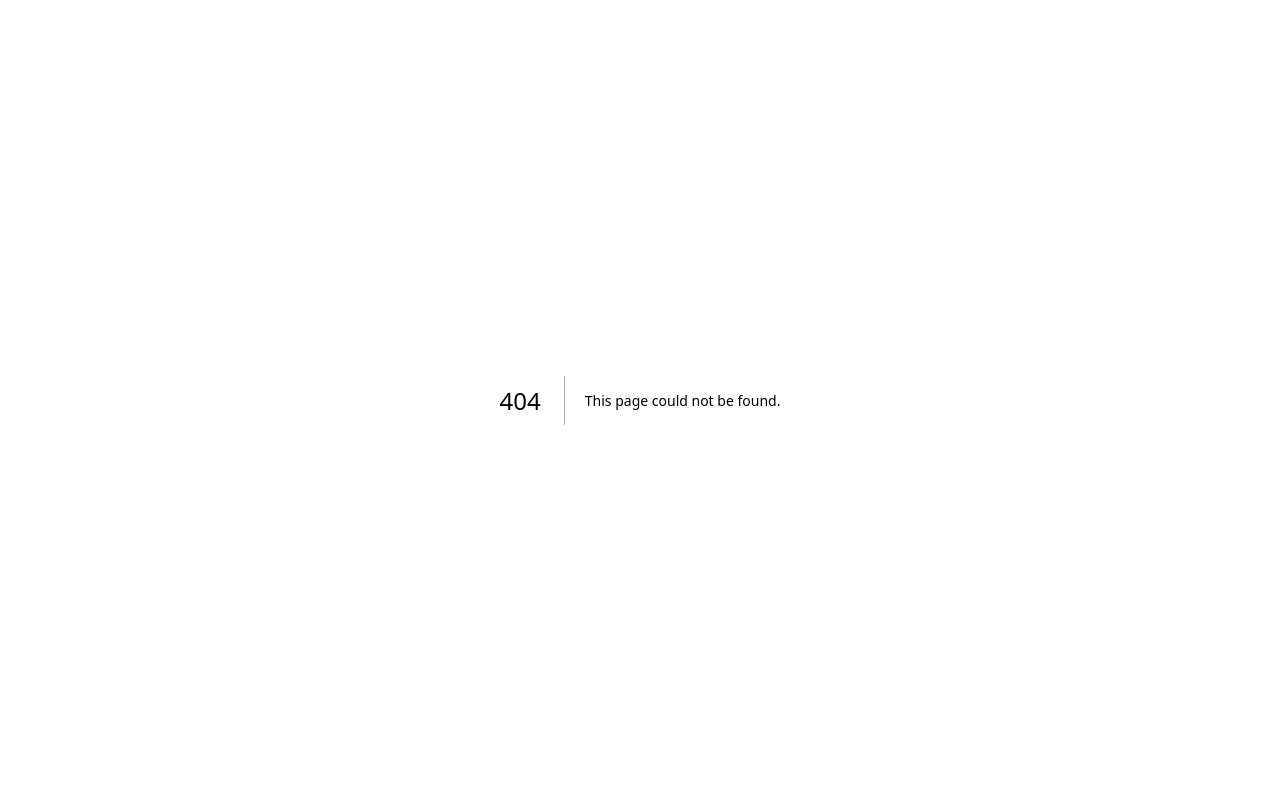
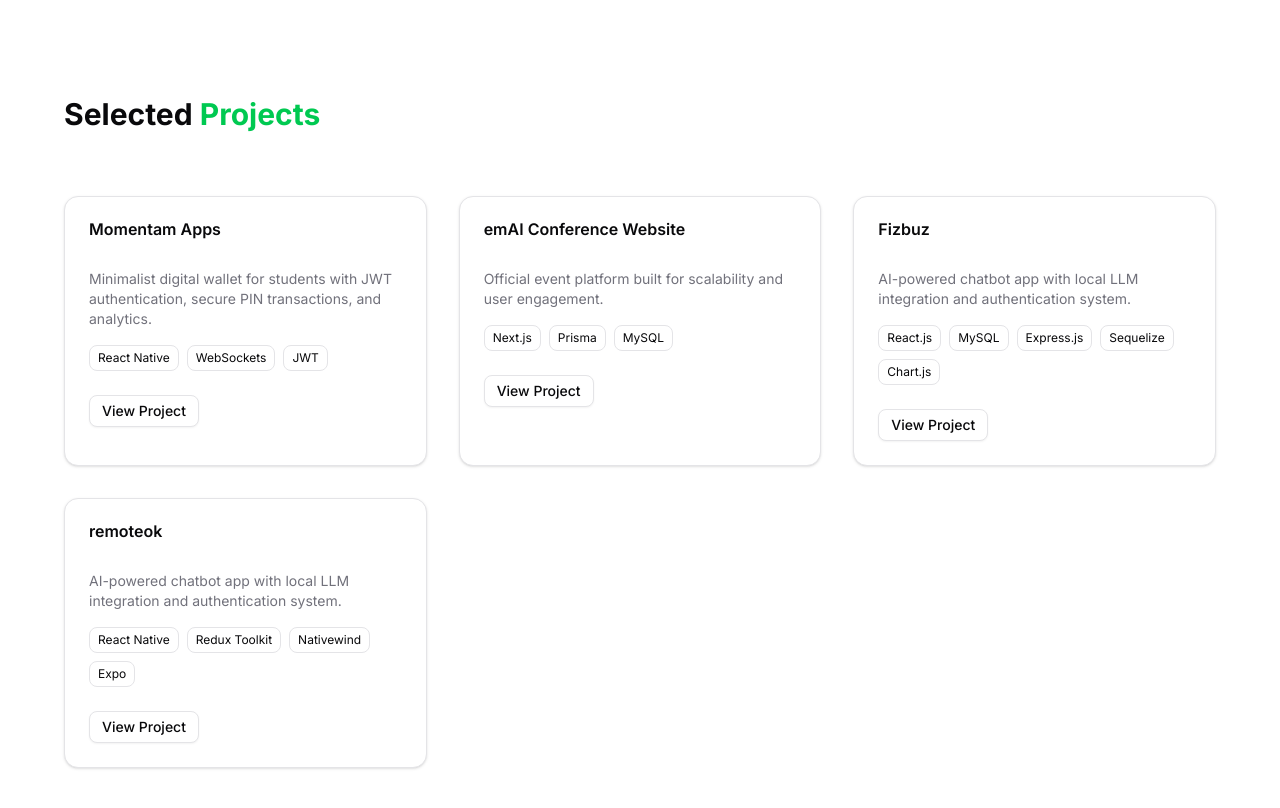
Before and after one commit to gilbertmunuotz/my-portfolio, a Next.js app: page /projects in a window 1280 px wide. Before the commit this address had no page. Shown: the top 808 px of the page. Built offline with nearby package versions, Linux system fonts and the light colour scheme.

Commit message:
#feat: restructured portfolio layout and added new sections

```diff
--- /dev/null
+++ b/app/Navbar/page.tsx
@@ -0,0 +1,18 @@
+import { ModeToggle } from '@/components/modeToggle'
+
+export default function page() {
+    return (
+        <div>
+            <div className='max-w-6xl mx-auto py-10 flex justify-between'>
+                <div>
+                    <span className="text-base text-green-500 font-medium">
+                        gilbertmunuotz
+                    </span>
+                </div>
+                <div>
+                    <ModeToggle />
+                </div>
+            </div >
+        </div>
+    )
+}
--- /dev/null
+++ b/app/contact/page.tsx
@@ -0,0 +1,29 @@
+import { Button } from "@/components/ui/button"
+import { Mail } from "lucide-react"
+
+export default function ContactSection() {
+  return (
+    <section className="py-24 px-6">
+      <div className="max-w-4xl mx-auto text-center">
+
+        <h2 className="text-3xl font-bold mb-6">
+          Let’s Build Something <span className="text-green-500">Great</span>
+        </h2>
+
+        <p className="text-muted-foreground mb-10">
+          Open to collaborations, freelance opportunities, and
+          product-focused engineering roles.
+        </p>
+
+        <Button
+          size="lg"
+          className="bg-green-500 hover:bg-green-600 text-white"
+        >
+          <Mail className="mr-2 h-4 w-4" />
+          Contact Me
+        </Button>
+
+      </div>
+    </section>
+  )
+}
--- /dev/null
+++ b/app/footer/page.tsx
@@ -0,0 +1,34 @@
+import { SiGithub, SiX } from '@icons-pack/react-simple-icons';
+
+export default function Footer() {
+    return (
+        <footer className="border-t py-10 px-6">
+            <div className="max-w-6xl mx-auto flex flex-col md:flex-row justify-between items-center gap-4 text-sm text-muted-foreground">
+
+                <div>
+                    © {new Date().getFullYear()} All rights reserved.
+                </div>
+                <div className="flex items-center gap-6">
+                    <a
+                        href="https://github.com/gilbertmunuotz"
+                        target="_blank"
+                        rel="noopener noreferrer"
+                        aria-label="GitHub profile"
+                    >
+                        <SiGithub title="GitHub" size={28} className="hover:scale-110 transition-transform" />
+                    </a>
+
+                    <a
+                        href="https://x.com/gilbertmunuotz"
+                        target="_blank"
+                        rel="noopener noreferrer"
+                        aria-label="X profile"
+                    >
+                        <SiX title="X" size={28} className="hover:scale-110 transition-transform" />
+                    </a>
+                </div>
+
+            </div>
+        </footer>
+    )
+}
--- a/app/home/page.tsx
+++ b/app/home/page.tsx
@@ -1,19 +1,6 @@
-import { ModeToggle } from '@/components/modeToggle'
-import React from 'react'
-
 export default function Home() {
     return (
-        <section className='mx-12'>
-            <div className='py-10 flex justify-between'>
-                <div>
-                    <span className="text-base text-green-500 font-medium">
-                        gilbertmunuotz
-                    </span>
-                </div>
-                <div>
-                    <ModeToggle />
-                </div>
-            </div >
+        <section className='mx-14'>
             <div>
                 <p className='py-2 text-left text-lg text-muted-foreground'>
                     A full-stack developer with over 4+ years of experience building scalable web and mobile applications. I specialize in crafting secure, efficient solutions using modern technologies like React Native, NextJS, Prisma, and MySQL.
--- a/app/page.tsx
+++ b/app/page.tsx
@@ -1,13 +1,25 @@
 import HomeComponent from './home/page';
-import ImageComponennt from "./image/page";
+import ImageComponent from "./image/page";
 import ServiceComponent from "./services/page";
 import TimelineComponent from "./timeline/page";
+import ProjectComponent from "./projects/page";
+import ContactComponent from "./contact/page";
+import NavbarComponent from "./Navbar/page";
+import FooterComponent from "./footer/page";
 
 export default function page() {
-  return <>
-    <HomeComponent />
-    <ImageComponennt />
-    <ServiceComponent />
-    <TimelineComponent />
-  </>
+  return (
+    <main className="w-full">
+      <NavbarComponent/>
+      <div className="max-w-6xl mx-auto px-6 sm:px-8 lg:px-12">
+        <HomeComponent />
+        <ImageComponent />
+        <ServiceComponent />
+        <TimelineComponent />
+        <ProjectComponent />
+        <ContactComponent />
+      </div>
+      <FooterComponent />
+    </main>
+  )
 }
--- /dev/null
+++ b/app/projects/page.tsx
@@ -0,0 +1,86 @@
+"use client"
+
+import { Card, CardContent, CardHeader, CardTitle } from "@/components/ui/card"
+import { Button } from "@/components/ui/button"
+
+const projects = [
+  {
+    title: "Momentam Apps",
+    description:
+      "Minimalist digital wallet for students with JWT authentication, secure PIN transactions, and analytics.",
+    tech: ["React Native", "WebSockets", "JWT"],
+    link: "https://momentam.io",
+  },
+  {
+    title: "emAI Conference Website",
+    description:
+      "Official event platform built for scalability and user engagement.",
+    tech: ["Next.js", "Prisma", "MySQL"],
+    link: "https://emaiconference.com",
+  },
+  {
+    title: "Fizbuz",
+    description:
+      "AI-powered chatbot app with local LLM integration and authentication system.",
+    tech: ["React.js", "MySQL", "Express.js", "Sequelize", "Chart.js"],
+    link: "https://fizbuz-delta.vercel.app/login",
+  },
+  {
+    title: "remoteok",
+    description:
+      "AI-powered chatbot app with local LLM integration and authentication system.",
+    tech: ["React Native", "Redux Toolkit", "Nativewind", "Expo"],
+    link: "https://github.com/gilbertmunuotz/remoteok",
+  },
+]
+
+export default function ProjectsSection() {
+  return (
+    <section className="py-24 px-6">
+      <div className="max-w-6xl mx-auto">
+
+        <h2 className="text-3xl font-bold mb-16">
+          Selected <span className="text-green-500">Projects</span>
+        </h2>
+
+        <div className="grid md:grid-cols-2 lg:grid-cols-3 gap-8">
+          {projects.map((project, index) => (
+            <Card
+              key={index}
+              className="transition-all duration-300 hover:-translate-y-1 hover:shadow-md"
+            >
+              <CardHeader>
+                <CardTitle>{project.title}</CardTitle>
+              </CardHeader>
+
+              <CardContent className="space-y-4">
+                <p className="text-sm text-muted-foreground">
+                  {project.description}
+                </p>
+
+                <div className="flex flex-wrap gap-2">
+                  {project.tech.map((t, i) => (
+                    <span
+                      key={i}
+                      className="text-xs px-2 py-1 border rounded-md"
+                    >
+                      {t}
+                    </span>
+                  ))}
+                </div>
+
+                <Button
+                  variant="outline"
+                  size="sm"
+                  className="mt-2 hover:border-green-500 hover:text-green-500"
+                >
+                  View Project
+                </Button>
+              </CardContent>
+            </Card>
+          ))}
+        </div>
+      </div>
+    </section>
+  )
+}
--- a/app/services/page.tsx
+++ b/app/services/page.tsx
@@ -4,7 +4,7 @@ import { Server, Globe, Smartphone, Database } from "lucide-react"
 
 export default function Page() {
     return (
-        <section className="mx-12">
+        <section className="mx-14">
             <div className="my-5">
                 {/* Section Header */}
                 <div className="mb-12">
--- a/app/timeline/page.tsx
+++ b/app/timeline/page.tsx
@@ -1,7 +1,6 @@
 "use client"
 
-import { motion } from "framer-motion"
-import { Card, CardContent, CardHeader, CardTitle } from "@/components/ui/card"
+import { motion } from "framer-motion";
 
 const experiences = [
     {
@@ -44,11 +43,11 @@ const techStack = [
 
 export default function ExperienceTimeline() {
     return (
-        <section className="py-24 px-6">
-            <div className="max-w-6xl mx-auto">
+        <section className="mx-14">
+            <div className="py-24">
 
                 {/* Section Title */}
-                <h2 className="text-3xl font-bold mb-16">
+                <h2 className="text-3xl font-bold">
                     Professional <span className="text-green-500">Journey</span>
                 </h2>
 
--- a/package.json
+++ b/package.json
@@ -9,6 +9,7 @@
     "lint": "eslint"
   },
   "dependencies": {
+    "@icons-pack/react-simple-icons": "^13.11.2",
     "class-variance-authority": "^0.7.1",
     "clsx": "^2.1.1",
     "framer-motion": "^12.34.0",
```
Also changed, not shown: 1 other file (tests, documents, lock files or other folders).
